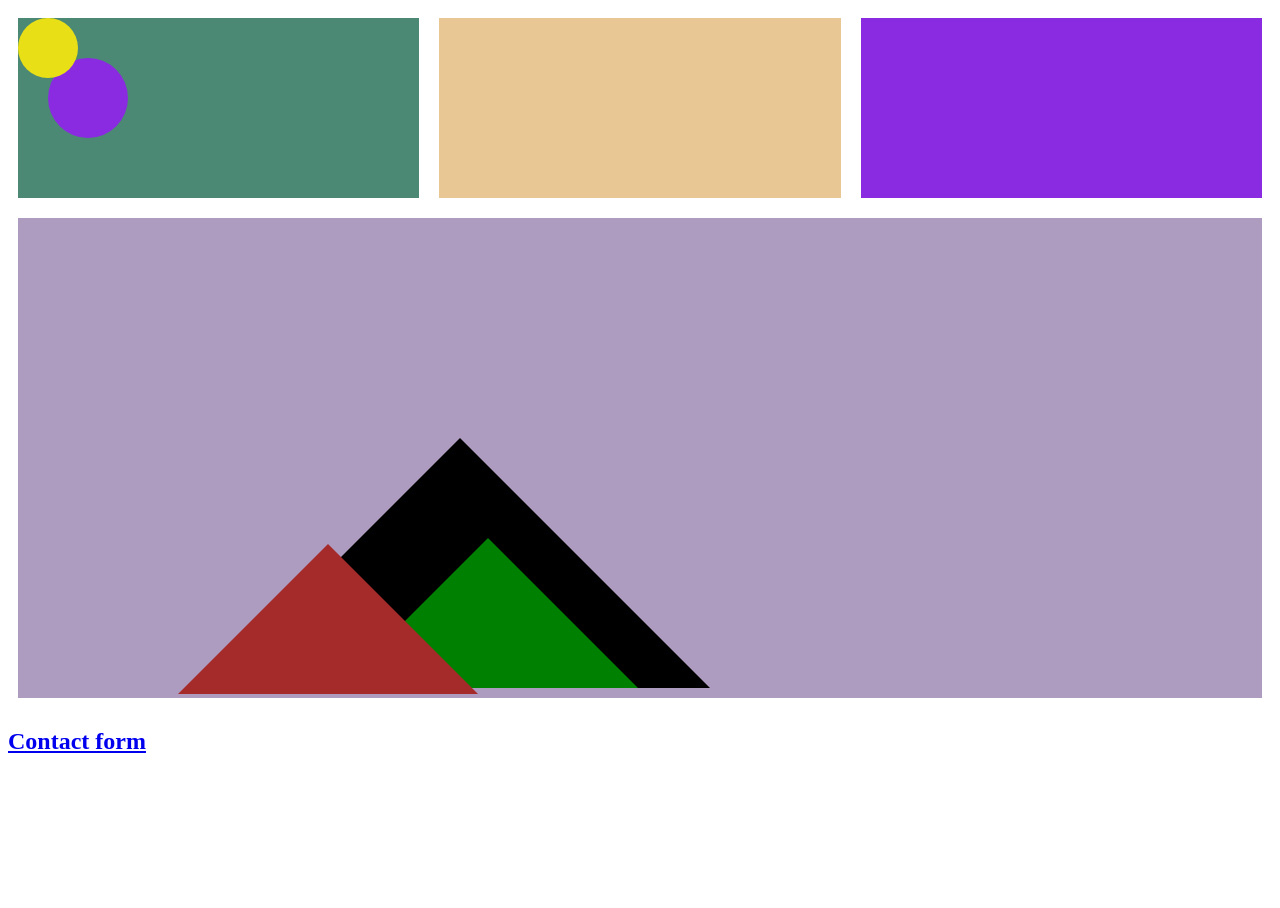
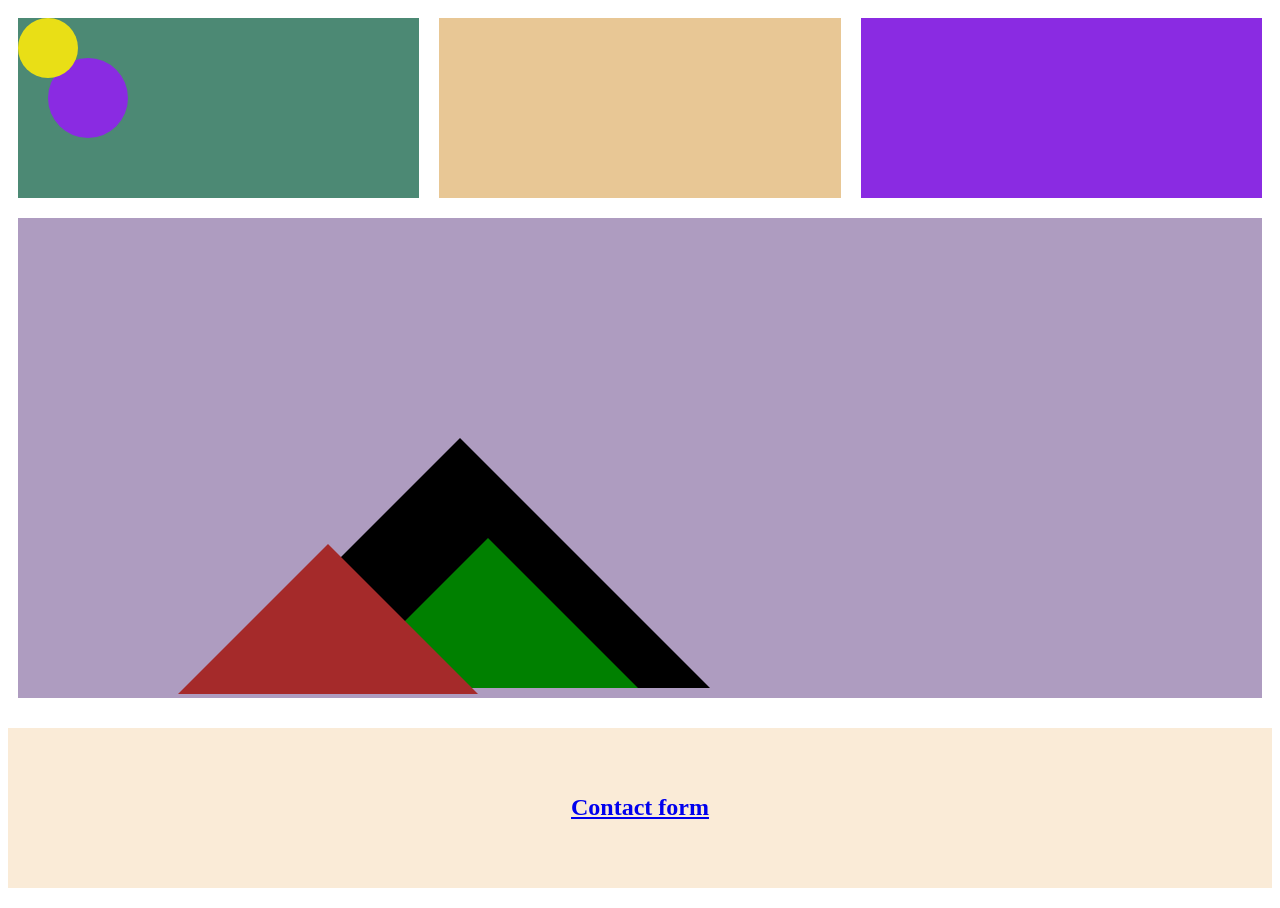
Before and after one commit to mybe2000/My-picasso-painting, a plain HTML site: page index.html in a window 1280 px wide. Before the commit the page ends 800 px from the top, so only its background shows below. Drawn offline with Linux system fonts and the light colour scheme.

Commit message:
included another css unit

```diff
--- a/styles.css
+++ b/styles.css
@@ -89,3 +89,12 @@
   grid-template-columns: repeat(3, 1fr);
   grid-template-rows: 200px 500px;
 }
+
+h2 {
+  height: 20vh;
+  background-color: antiquewhite;
+  /* text-align: center; */
+  display: flex;
+  justify-content: center;
+  align-items: center;
+}
```
